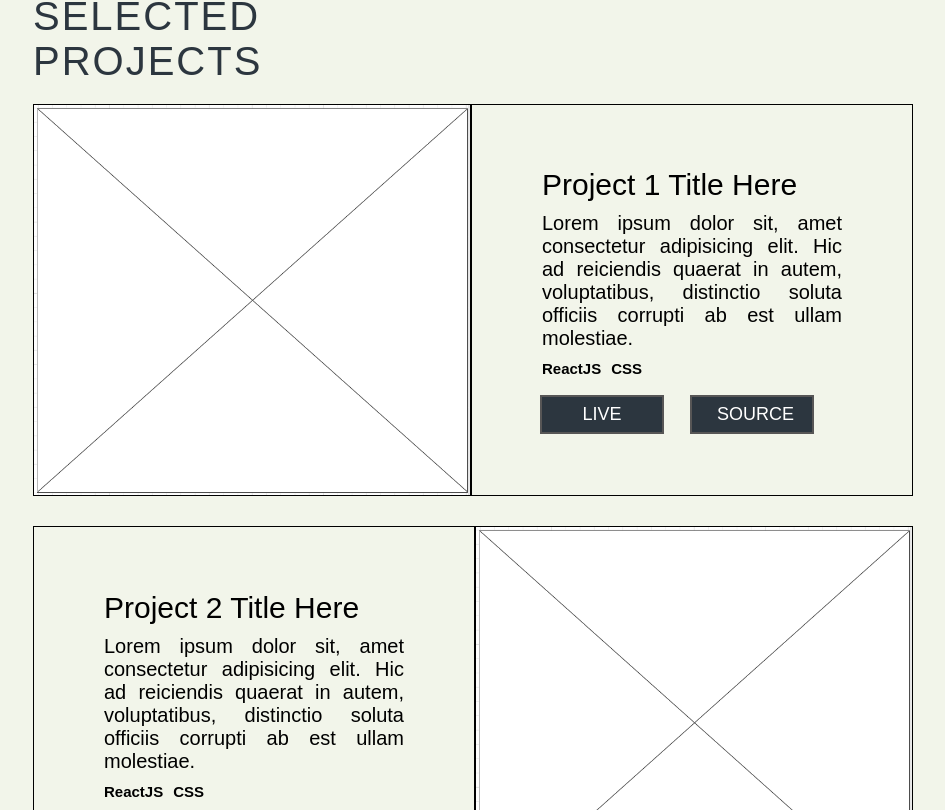
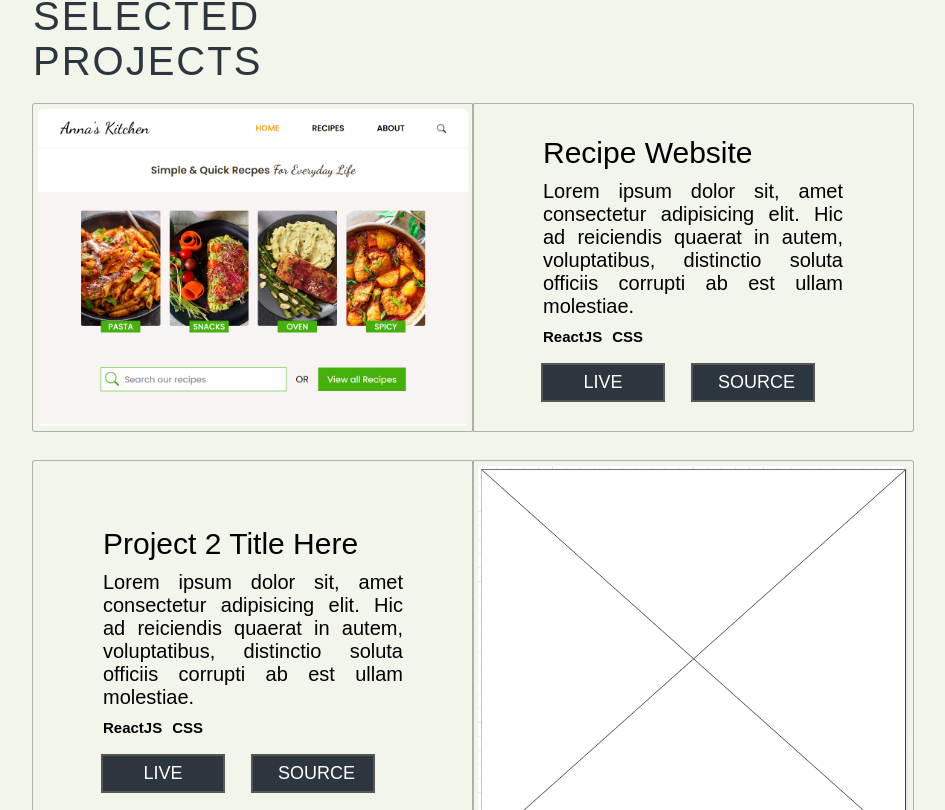
Before and after one commit to AnnaAn01/anna-portfolio-version-2, a React (Create React App) app: page / in a window 1280 px wide. Shown: the part 1070-1880 px from the top of the page, without its empty margins (167-1112 px from the left). Built offline with nearby package versions, Linux system fonts and the light colour scheme.

Commit message:
styling Portfolio section

```diff
--- a/src/App.css
+++ b/src/App.css
@@ -16,3 +16,10 @@
   /* --mainBgColor: #fdf8f5;
   --mainTxtColor: #266150; */
 }
+/*
+body {
+  overflow: scroll;
+} */
+body {
+  overflow-y: scroll; /* Show vertical scrollbar */
+}
--- a/src/Components/Contact/Contact.js
+++ b/src/Components/Contact/Contact.js
@@ -28,7 +28,9 @@ const Contact = () => {
             <li className="contact__linkedin-item">
               <div className="contact__item-name">LinkedIn:</div>
               <a
-                href="mailto: arzumanyan.an@gmail.com"
+                target="_blank"
+                rel="noreferrer"
+                href="https://www.linkedin.com/in/anna-arzumanyan/"
                 className="contact__items contact__linkedin"
               >
                 <FaIcons.FaLinkedin className="contact__icons" />
--- a/src/Components/Footer/Footer.css
+++ b/src/Components/Footer/Footer.css
@@ -1,2 +1,11 @@
 .footer__container {
+  background-color: var(--mainTxtColor);
+  display: flex;
+  position: relative;
+  height: 100vh;
+  height: 100%;
+  height: 50vh;
+  width: 100%;
+  color: var(--mainBgColor);
+  width: 100%;
 }
--- a/src/Components/Footer/Footer.js
+++ b/src/Components/Footer/Footer.js
@@ -2,7 +2,11 @@ import React from "react";
 import "./Footer.css";
 
 const Footer = () => {
-  return <footer className="footer__container">Footer</footer>;
+  return (
+    <footer className="footer__container">
+      <div className="footer__wrapper"></div>
+    </footer>
+  );
 };
 
 export default Footer;
--- a/src/Components/Navbar/Navbar.css
+++ b/src/Components/Navbar/Navbar.css
@@ -148,6 +148,11 @@ nav {
   background-size: 100% 0px;
 }
 
+.nav-contact-btn:focus {
+  background-color: var(--mainTxtColor);
+  color: white;
+}
+
 @media only screen and (max-width: 1100px) {
   .navbar-container {
     margin: 0;
--- a/src/Components/Navbar/Navbar.js
+++ b/src/Components/Navbar/Navbar.js
@@ -211,15 +211,15 @@ const Navbar = () => {
         <div className="hamburger" onClick={handleClick}>
           {click ? <MdClose size={30} /> : <IoMdMenu size={30} />}
         </div>
-        {/*<ul className={click ? "nav-menu active" : "nav-menu"}>*/}
-        <ul className="nav-menu">
+        <ul className={click ? "nav-menu active" : "nav-menu"}>
+          {/*<ul className="nav-menu">*/}
           <li className="nav-item ">
             <LinkS
               to="home"
               spy={true}
               smooth={true}
               offset={-100}
-              duration={500}
+              duration={1500}
               className={click ? "nav-link active" : "nav-link"}
               // className="nav-link"
               onClick={closeMenu}
@@ -233,7 +233,7 @@ const Navbar = () => {
               spy={true}
               smooth={true}
               offset={-80}
-              duration={500}
+              duration={1500}
               className="nav-link"
               onClick={closeMenu}
             >
@@ -246,7 +246,7 @@ const Navbar = () => {
               spy={true}
               smooth={true}
               offset={-40}
-              duration={500}
+              duration={1000}
               className="nav-link"
               onClick={closeMenu}
             >
@@ -258,8 +258,8 @@ const Navbar = () => {
               to="about"
               spy={true}
               smooth={true}
-              offset={-40}
-              duration={500}
+              offset={-30}
+              duration={1000}
               className="nav-link"
               onClick={closeMenu}
             >
@@ -272,11 +272,11 @@ const Navbar = () => {
             spy={true}
             smooth={true}
             offset={-40}
-            duration={500}
+            duration={1500}
             className="nav-contact"
             onClick={closeMenu}
           >
-            <button className="nav-contact-btn">Contact </button>
+            <button className="nav-contact-btn">Contact</button>
           </LinkS>
         </ul>
       </nav>
--- a/src/Components/Portfolio/Portfolio.css
+++ b/src/Components/Portfolio/Portfolio.css
@@ -18,7 +18,9 @@
 .portfolio__columns {
   flex: 50%;
   flex-direction: row;
-  border: 1px solid black;
+  /* border: 1px solid rgb(109, 109, 109); */
+  box-shadow: 0 0 0 1px rgba(109, 109, 109, 0.5);
+  border-radius: 2px;
 }
 
 .portfolio__divider-line {
@@ -40,16 +42,23 @@
   margin: 0 20rem;
 }
 
+.portfolio__col-2-img {
+  padding: 0.5rem;
+
+  width: 100%;
+}
+
 .portfolio__project-img {
   display: flex;
   position: relative;
   height: 100%;
   width: 100%;
+  object-fit: contain;
+  transition: all 0.5s ease-out;
+  border-radius: 5px;
 }
-.portfolio__project-img {
-  width: 100%;
-  height: 100%;
-  object-fit: contain;
+.portfolio__project-img:hover {
+  transform: scale(0.99);
 }
 
 .portfolio__col-1-txt {
@@ -99,6 +108,9 @@
   padding: 0.5rem 2rem;
   font-size: 2rem;
   width: 12rem;
+  text-decoration: none;
+
+  text-align: center;
 
   border: none;
   background-color: var(--mainTxtColor);
--- a/src/Components/Portfolio/Portfolio.js
+++ b/src/Components/Portfolio/Portfolio.js
@@ -1,6 +1,7 @@
 import React from "react";
 import "./Portfolio.css";
 import ProjectImg from "../../img/portfolio-image-sample-2.png";
+import RecipeImg from "../../img/recipe-project.png";
 
 const Portfolio = () => {
   return (
@@ -14,12 +15,12 @@ const Portfolio = () => {
         <div className="portfolio__columns portfolio__col-2-img">
           <img
             className="portfolio__project-img"
-            src={ProjectImg}
+            src={RecipeImg}
             alt="project"
           />
         </div>
         <div className="portfolio__columns portfolio__col-1-txt">
-          <div className="portfolio__project-tite">Project 1 Title Here</div>
+          <div className="portfolio__project-tite">Recipe Website</div>
           <div className="portfolio__project-description">
             Lorem ipsum dolor sit, amet consectetur adipisicing elit. Hic ad
             reiciendis quaerat in autem, voluptatibus, distinctio soluta
@@ -30,8 +31,22 @@ const Portfolio = () => {
             <span className="portfolio__proect-techstack">CSS</span>
           </div>
           <div className="portfolio__project-btn-wrapper">
-            <button className="portfolio__project-btn">Live</button>
-            <button className="portfolio__project-btn">Source</button>
+            <a
+              target="_blank"
+              rel="noreferrer"
+              href="https://annaan01.github.io/recipe-website/#/"
+              className="portfolio__project-btn"
+            >
+              Live
+            </a>
+            <a
+              target="_blank"
+              rel="noreferrer"
+              href="https://github.com/AnnaAn01/recipe-website"
+              className="portfolio__project-btn"
+            >
+              Source
+            </a>
           </div>
         </div>
       </div>
@@ -48,8 +63,22 @@ const Portfolio = () => {
             <span className="portfolio__proect-techstack">CSS</span>
           </div>
           <div className="portfolio__project-btn-wrapper">
-            <button className="portfolio__project-btn">Live</button>
-            <button className="portfolio__project-btn">Source</button>
+            <a
+              target="_blank"
+              rel="noreferrer"
+              href="/"
+              className="portfolio__project-btn"
+            >
+              Live
+            </a>
+            <a
+              target="_blank"
+              rel="noreferrer"
+              href="/"
+              className="portfolio__project-btn"
+            >
+              Source
+            </a>
           </div>
         </div>
         <div className="portfolio__columns portfolio__col-2-img">
```
Also changed, not shown: src/img/recipe-project.png (added).
